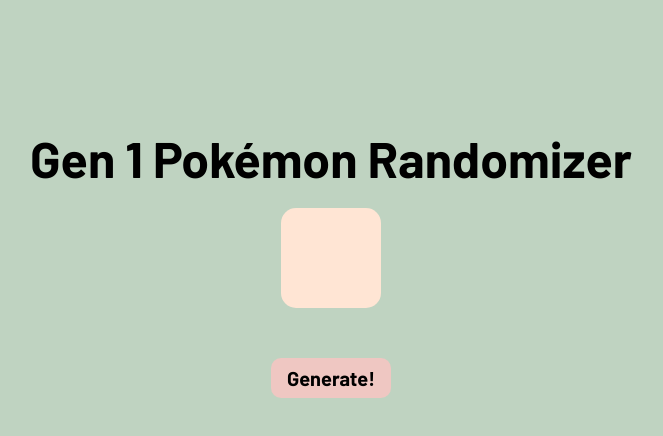
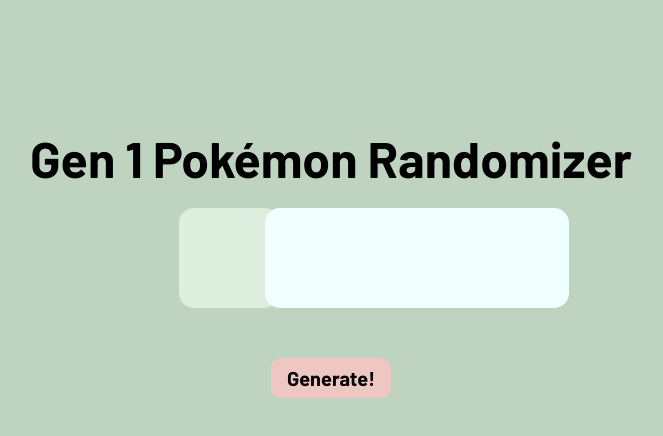
Before and after one commit to bculleec/gen-1-pokemon-randomizer, a plain HTML site: page index.html in a window 1280 px wide. Shown: the whole page, without its empty margins (309-972 px from the left). Drawn offline with Linux system fonts and the light colour scheme; no server answers.

Commit message:
added API calls for text descriptions

```diff
--- a/index.html
+++ b/index.html
@@ -6,12 +6,16 @@
     <link rel="preconnect" href="https://fonts.googleapis.com">
     <link rel="preconnect" href="https://fonts.gstatic.com" crossorigin>
     <link href="https://fonts.googleapis.com/css2?family=Barlow:wght@700&display=swap" rel="stylesheet">
+    <link href="https://fonts.googleapis.com/css2?family=Pixelify+Sans&display=swap" rel="stylesheet">
     <link rel="stylesheet" href="styles.css">
 </head>
 <body>
 
     <div class="title">Gen 1 Pok&#233mon Randomizer</div>
-    <div class="image"></div>
+
+    <div class="text-box"><div class="image"></div>
+        <div class="text"></div>
+    </div>
     <div class="pokemon-name"></div>
     <button class="generate" onclick="GenerateRandom();" style="font-family: 'Barlow', sans-serif;">Generate!</button>
 
--- a/script.js
+++ b/script.js
@@ -1,7 +1,9 @@
 const pokemon_names = [];
 const pokemon_urls = [];
+const pokemon_descriptions = [];
 const screen = document.querySelector('.image');
 const display_name = document.querySelector('.pokemon-name');
+const display_description = document.querySelector('.text');
 const url = 'https://pokeapi.co/api/v2/pokedex/2';
 
 
@@ -20,6 +22,12 @@
         sprite_url = pokemon_data.sprites.front_default;
         pokemon_urls.push(sprite_url);
 
+        const pokemon_url_desc = `https://pokeapi.co/api/v2/pokemon-species/${ entry.entry_number }/`;
+        const response3 = await fetch(pokemon_url_desc);
+        const pokemon_data2 = await response3.json();
+
+        let desc = pokemon_data2.flavor_text_entries[8].flavor_text;
+        pokemon_descriptions.push(desc);
     })
 }
 
@@ -32,4 +40,5 @@
     const num = Math.floor(Math.random() * 151);
     screen.innerHTML = `<img class = "pokemon-image" src = "${ pokemon_urls[num] }">`;
     display_name.innerHTML = pokemon_names[num];
+    display_description.innerHTML = pokemon_descriptions[num];
 }
--- a/styles.css
+++ b/styles.css
@@ -9,12 +9,37 @@
 .image {
     height: 100px;
     width: 100px;
-    background-color: #FFE5D4;
+    background-color: #ddeede;
     display: flex;
     flex-direction: column;
     align-items: center;
     justify-content: center;
     border-radius: 15px;
+    margin-left: 20%;
+}
+
+.text-box {
+    width: 40%;
+    height: 100px;
+    min-width: 500px;
+    display: inline-block;
+    position: relative;
+}
+
+.text {
+    width: 60%;
+    height: 100px;
+    position: absolute;
+    background-color: azure;
+    right: 15px;
+    top: 0;
+    border-radius: 15px;
+    text-align: center;
+    min-width: 300px;
+    font-family: 'Pixelify Sans', sans-serif;
+    justify-content: center;
+    display: flex;
+    flex-direction: column;
 }
 
 
@@ -39,3 +64,6 @@
     margin-bottom: 20px;
     text-align: center;
 }
+.pokemon-name {
+    font-size: 50px;
+}
```
